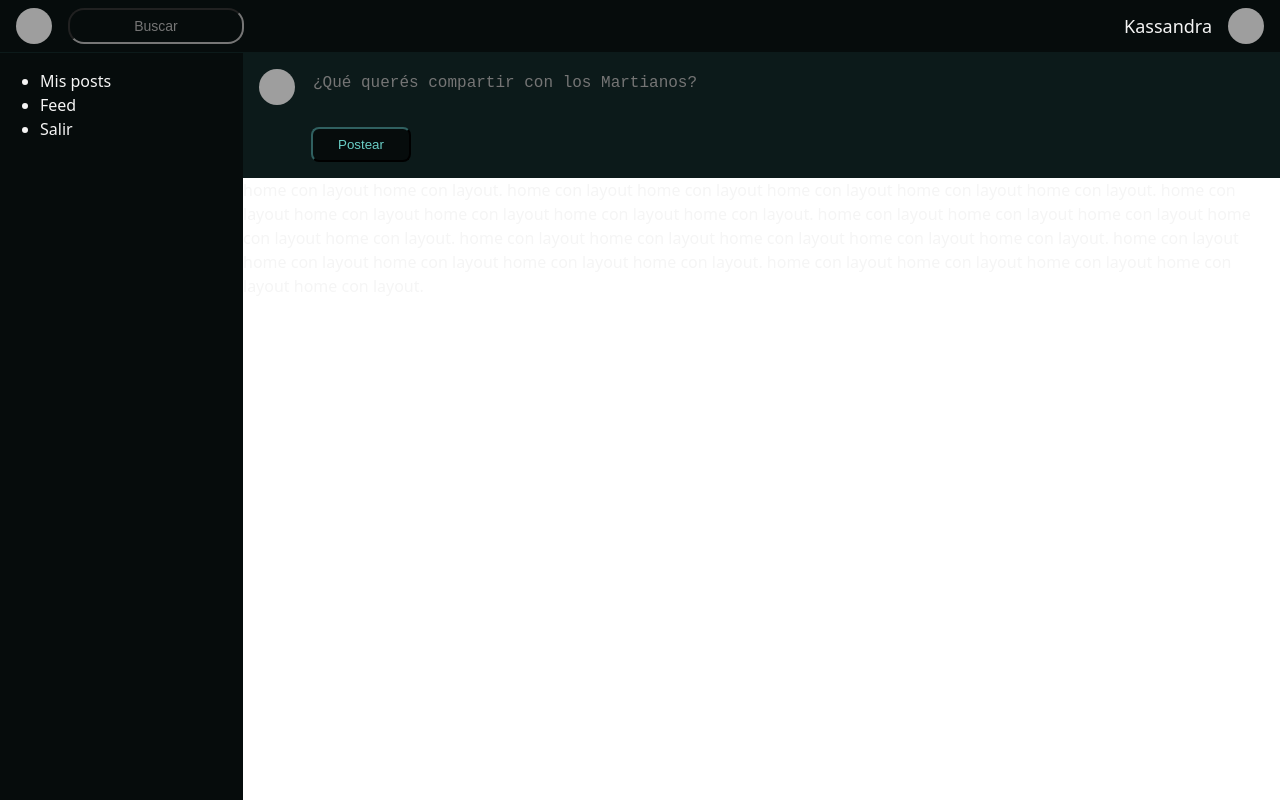
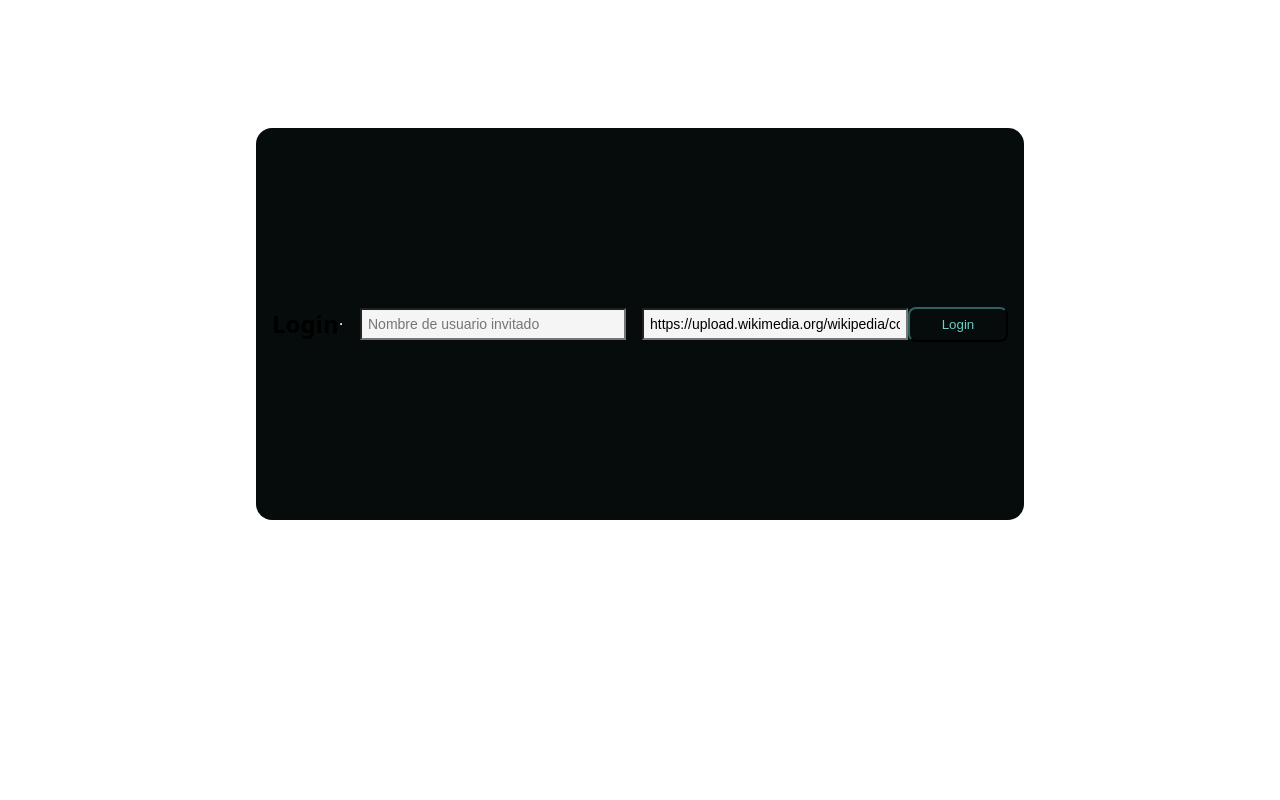
Before and after one commit to celizond/martian-fudo, a React (Vite) app: page /login in a window 1280 px wide. Before the commit this address led to /home. Built offline with nearby package versions, Linux system fonts and the light colour scheme; grey boxes are pictures that could not be loaded.

Commit message:
Handle simple auth

```diff
--- a/src/App.tsx
+++ b/src/App.tsx
@@ -1,12 +1,13 @@
 import './App.scss'
+import { AuthProvider } from './features/auth/context/AuthProvider'
 import { AppRouter } from './Router/AppRouter'
 
 function App() {
 
   return (
-    <>
+    <AuthProvider>
       <AppRouter />
-    </>
+    </AuthProvider>
   )
 }
 
--- a/src/Router/AppRouter.tsx
+++ b/src/Router/AppRouter.tsx
@@ -1,12 +1,24 @@
 import { Route, Routes } from 'react-router-dom';
-import { AuthRouter } from './AuthRouter';
+import { PrivateRouter } from './PrivateRouter';
+import { LoginPage } from '../pages/LoginPage';
+import { PublicRouter } from './PublicRouter';
 import { MartianRouter } from './MartianRouter';
 
 export const AppRouter = () => {
   return (
-    <Routes>
-        <Route path='/auth/*' element={<AuthRouter />} />
-        <Route path='/*' element={<MartianRouter />} />
-    </Routes>
+    <>
+      <Routes>
+        <Route path='/login' element={
+          <PublicRouter>
+            <LoginPage />
+          </PublicRouter>}
+        />
+        <Route path='/*' element={
+          <PrivateRouter>
+            <MartianRouter />
+          </PrivateRouter>}
+        />
+      </Routes>
+    </>
   )
 }
--- a/src/Router/AuthRouter.tsx
+++ /dev/null
@@ -1,11 +0,0 @@
-import { Navigate, Route, Routes } from 'react-router-dom';
-import { LoginPage } from '../pages/LoginPage';
-
-export const AuthRouter = () => {
-    return (
-        <Routes>
-            <Route path='login' element={<LoginPage />} />
-            <Route path='/*' element={<Navigate to='/auth/login' />} />
-        </Routes>
-    )
-}
--- /dev/null
+++ b/src/Router/PrivateRouter.tsx
@@ -0,0 +1,10 @@
+import { useContext } from "react"
+import { Navigate } from "react-router-dom"
+import { AuthContext } from "../features/auth/context/AuthContext";
+
+
+export const PrivateRouter = ({ children }:any) => {
+  const { logged } = useContext(AuthContext);
+
+  return (logged ? children : <Navigate to='/login' />)
+}
--- /dev/null
+++ b/src/Router/PublicRouter.tsx
@@ -0,0 +1,10 @@
+import { Navigate } from 'react-router-dom';
+import { AuthContext } from '../features/auth/context/AuthContext';
+import { useContext } from 'react';
+
+export const PublicRouter = ({children}:any) => {
+
+    const { logged } = useContext(AuthContext)
+    console.log(logged)
+    return (!logged ? children : <Navigate to='/' />)
+}
--- a/src/components/NavBar.tsx
+++ b/src/components/NavBar.tsx
@@ -2,6 +2,9 @@ import { ImageBox } from './ImageBox'
 import './NavBar.scss'
 
 export const NavBar = () => {
+
+    const user = JSON.parse(localStorage.getItem('user') || '{}');
+
     return (
         <nav className='navbar'>
             <div className='application'>
@@ -13,10 +16,10 @@ export const NavBar = () => {
             </div>
             <div className='profile'>
                 <span className='user'>
-                    Kassandra
+                    {user?.name}
                 </span>
                 <ImageBox
-                src='https://upload.wikimedia.org/wikipedia/commons/3/3a/Cat03.jpg'
+                src={user?.avatar}
                 alt='profile-user-photo' />
 
             </div>
--- /dev/null
+++ b/src/features/auth/context/AuthContext.tsx
@@ -0,0 +1,3 @@
+import { createContext } from 'react';
+
+export const AuthContext = createContext<any | null>(null);
--- /dev/null
+++ b/src/features/auth/context/AuthProvider.tsx
@@ -0,0 +1,41 @@
+import { useReducer } from "react";
+import { AuthContext } from "./AuthContext";
+import { authReducer } from "./authReducer";
+
+const init = () => {
+    const userString = localStorage.getItem('user');
+    const user = userString ? JSON.parse(userString) : null;
+    return { logged: !!user, user };
+}
+
+export const AuthProvider = ({ children }:any) => {
+
+    const [authState, dispatch] = useReducer(authReducer, {}, init);
+
+    const login = (name:string, avatar: string) => {
+        const user = { name: name.trim(), avatar: avatar };
+        const action = {
+            type: '[Auth] Login',
+            payload: user,
+        }
+        localStorage.setItem('user', JSON.stringify(user));
+        dispatch(action);
+    }
+
+    const logout = () => {
+        localStorage.removeItem('user')
+        const action = {
+            type: '[Auth] Logout',
+            payload: {
+                name: null,
+            }
+        }
+        dispatch(action);
+    }
+
+    return (
+        <AuthContext.Provider value={{...authState, login, logout}}>
+            {children}
+        </AuthContext.Provider>
+    )
+}
--- /dev/null
+++ b/src/features/auth/context/authReducer.ts
@@ -0,0 +1,19 @@
+
+export const authReducer = (state = {}, action: { type: string; payload: any; }) => {
+
+    switch (action.type) {
+        case '[Auth] Login':
+            return {
+                ...state,
+                logged: true,
+                user: action.payload
+            }
+        case '[Auth] Logout':
+            return {
+                logged: false,
+                user: null
+            }
+        default:
+            return state;
+    }
+}
--- /dev/null
+++ b/src/pages/LoginPage.scss
@@ -0,0 +1,21 @@
+@use '../variables' as *;
+
+input {
+    background-color: whitesmoke;
+    color: black;
+    padding: 6px;
+    width: 250px;
+    margin-left: 16px;
+    font-size: 14px;
+}
+
+.box {
+    margin: 10% 20%;
+    padding: 16px;
+    height: 360px;
+    background-color: $dark;
+    display: flex;
+    justify-content: center;
+    align-items: center;
+    border-radius: 16px;
+}
--- a/src/pages/LoginPage.tsx
+++ b/src/pages/LoginPage.tsx
@@ -1,6 +1,52 @@
+import { useContext } from "react";
+import { AuthContext } from "../features/auth/context/AuthContext";
+import { useForm } from "../hooks/useForm";
+import './LoginPage.scss';
 
 export const LoginPage = () => {
+
+  const { login } = useContext(AuthContext)
+  const { formState, onInputChange } = useForm({
+    name: '',
+    avatar: 'https://upload.wikimedia.org/wikipedia/commons/d/de/Color-Green.JPG',
+  })
+
+  const { name, avatar } = formState;
+
+  const onLogin = (event: any) => {
+    event.preventDefault();
+    login(name, avatar);
+  }
+
   return (
-    <div>LoginPage</div>
+    <div className="box">
+      <h2>Login</h2>
+      <hr />
+
+      <form
+        onSubmit={onLogin}>
+        <input
+          name='name'
+          type='text'
+          className=''
+          placeholder='Nombre de usuario invitado'
+          value={name}
+          onChange={onInputChange}>
+        </input>
+        <input
+          name='avatar'
+          type='text'
+          className=''
+          placeholder='URL de avatar'
+          value={avatar}
+          onChange={onInputChange}>
+        </input>
+
+        <button type='submit' disabled={name.length < 1 ? true : false}>
+          Login
+        </button>
+      </form>
+
+    </div>
   )
 }
```
